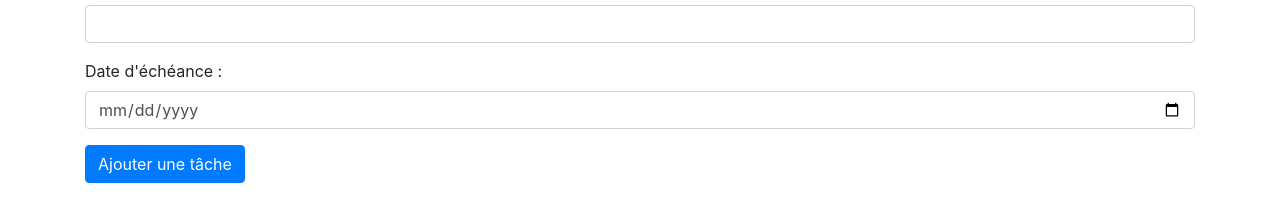
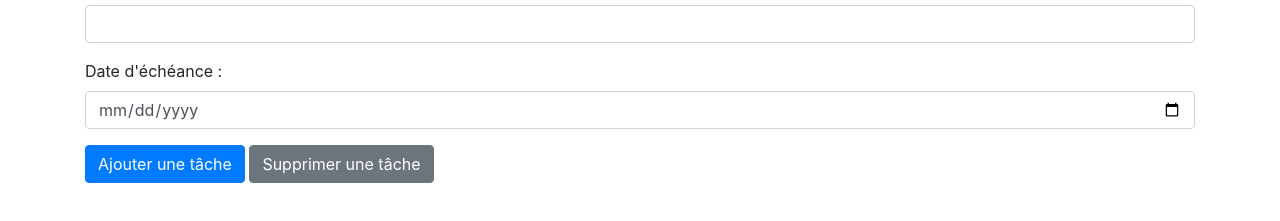
Before and after one commit to DevsNINA/To-do-list-app, a plain HTML site: page date.html in a window 1280 px wide. Shown: the part 147-368 px from the top of the page. Drawn offline with nearby package versions, Linux system fonts and the light colour scheme.

Commit message:
Ajout de la fonctionnalité supprimer tâche

```diff
--- a/date.html
+++ b/date.html
@@ -24,6 +24,7 @@
             </div>
 
             <button type="submit" class="btn btn-primary">Ajouter une tâche</button>
+            <button type="submit" class="btn btn-secondary">Supprimer une tâche</button>
 
         </form>
     </div>
```
